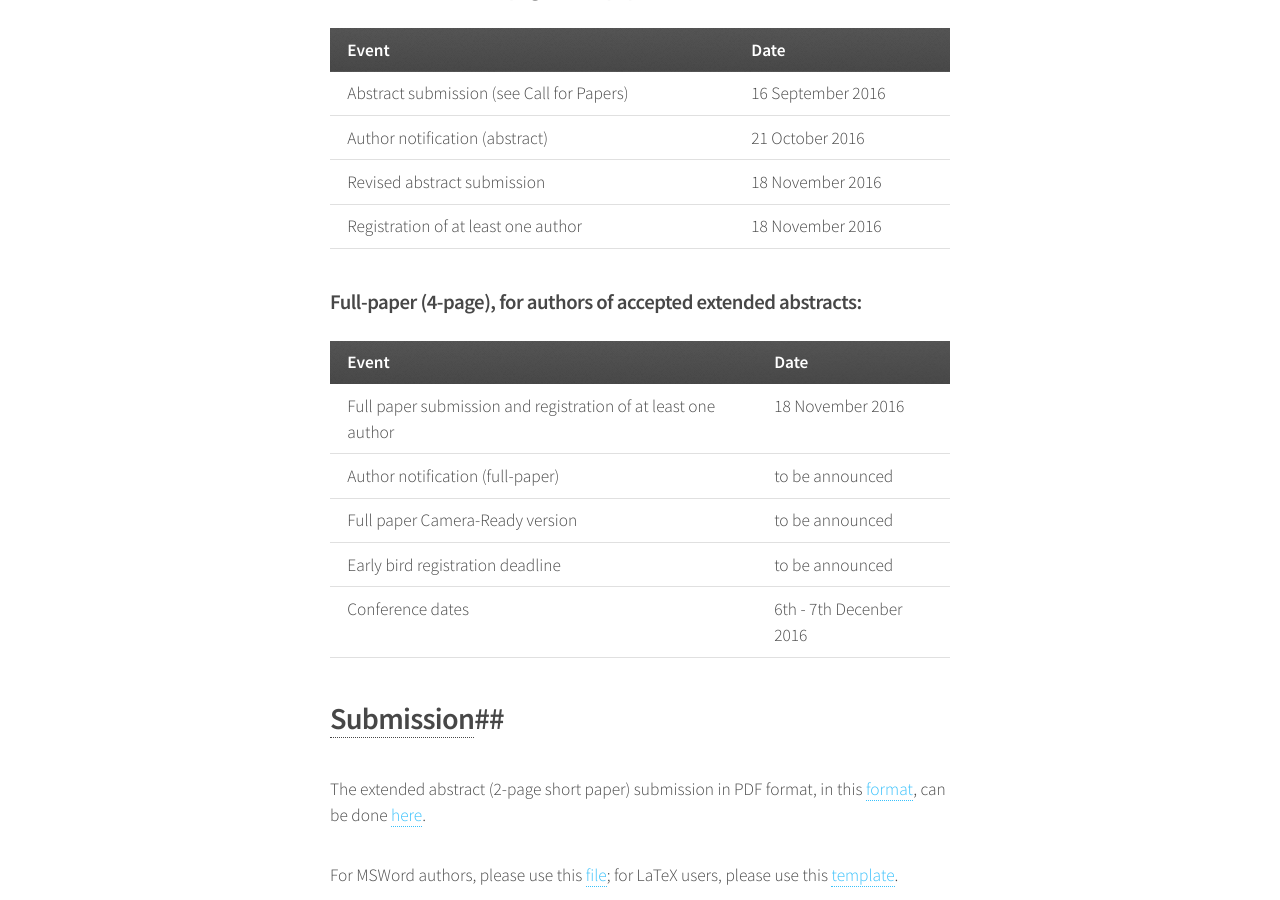
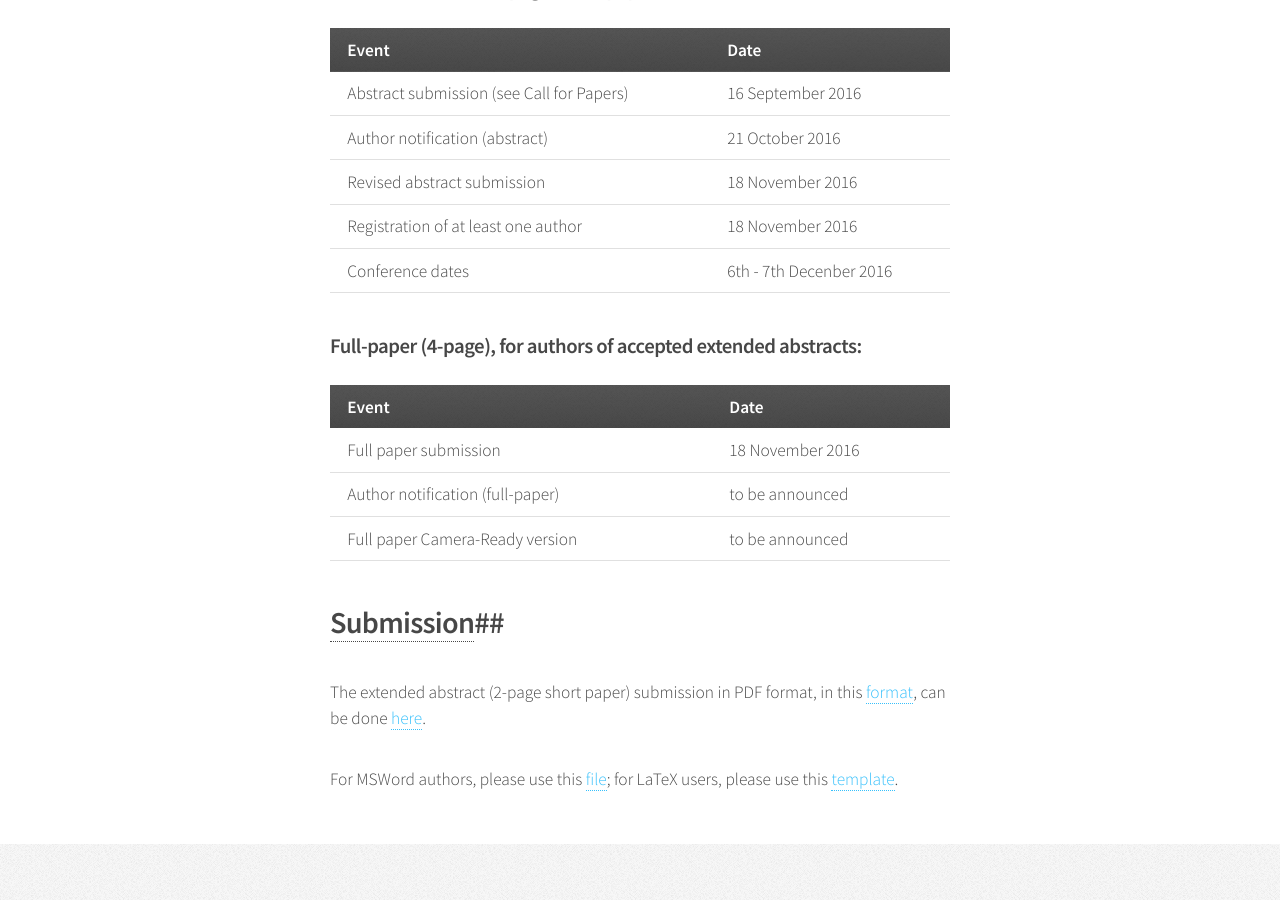
Before and after one commit to cetc2016/cetc2016.github.io, a Jekyll site: the page built from callforpapers.md, in a window 1280 px wide and 900 px high, scrolled down 2671 px. Built offline with Jekyll 4.4.1, drawn with Linux system fonts in a browser that asks for light colours.

Commit message:
Update according to Artur guidelines: https://github.com/cetc2016/cetc2016.github.io/issues/12#issuecomment-173673031

```diff
--- a/callforpapers.md
+++ b/callforpapers.md
@@ -92,18 +92,16 @@ ROBOTICS & CONTROL SYSTEMS
 |Author notification (abstract) |   21 October 2016|
 |Revised abstract submission | 18 November 2016|
 |Registration of at least one author | 18 November 2016|
-
+|Conference dates| 6th - 7th Decenber 2016|
 
 ###Full-paper (4-page), for authors of accepted extended abstracts:
 
 {:.default}
 | Event    |      Date     |
 |----------| ------------- |
-|Full paper submission and registration of at least one author | 18 November 2016 |
+|Full paper submission| 18 November 2016 |
 |Author notification (full-paper)|to be announced|
 |Full paper Camera-Ready version|to be announced|
-|Early bird registration deadline| to be announced|
-|Conference dates| 6th - 7th Decenber 2016|
 
 ##<a name="call-for-papers-submission">Submission</a>##
 
```
